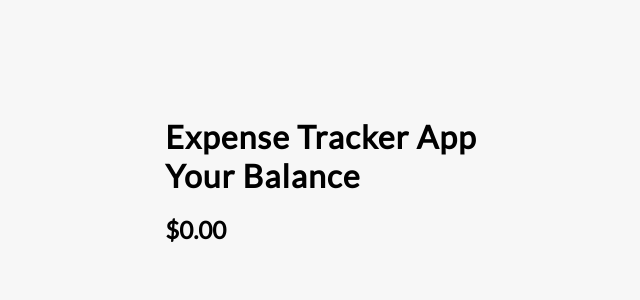
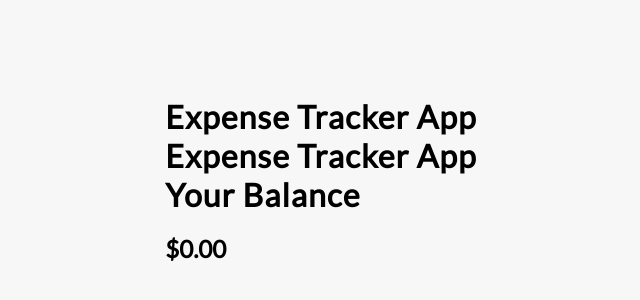
Before and after one commit to AzherSaeed/Expense-Tracker-App-With-React, a React (Create React App) app: page / in a window 1280 px wide. Shown: the part 210-510 px from the top of the page, without its empty margins (319-959 px from the left). Built offline with nearby package versions, Linux system fonts and the light colour scheme.

Commit message:
ignore changing

```diff
--- a/src/App.js
+++ b/src/App.js
@@ -10,6 +10,7 @@ function App() {
      <Header/>
      <Balence/>
      <incomeExpenses/>
+
     </div>
   );
 }
--- a/src/components/Header.js
+++ b/src/components/Header.js
@@ -4,6 +4,7 @@ const Header = () => {
     return (
         <div>
             <h1>Expense Tracker App</h1>
+            <h1>Expense Tracker App</h1>
         </div>
     )
 }
```
